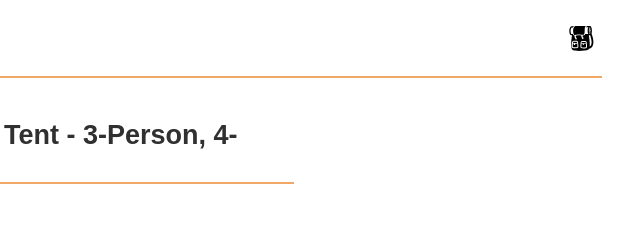
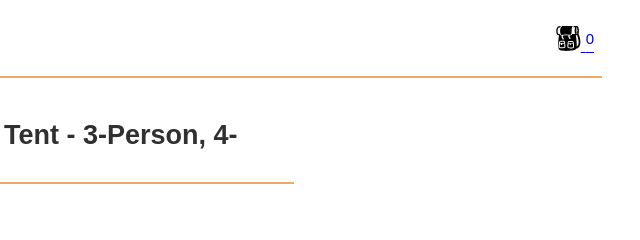
Before and after one commit to Barisitom/WDD330-sleepoutside, a website built with Vite: page src/product_pages/northface-alpine-3.html in a window 1280 px wide. Shown: the top 240 px of the page, 578-1218 px from the left. Built offline with nearby package versions, Linux system fonts and the light colour scheme.

Commit message:
Update northface-alpine-3.html

```diff
--- a/src/product_pages/northface-alpine-3.html
+++ b/src/product_pages/northface-alpine-3.html
@@ -50,6 +50,7 @@
             <!-- <text x="0" y="115" fill="#000000" font-size="5px" font-weight="bold" font-family="'Helvetica Neue', Helvetica, Arial-Unicode, Arial, Sans-serif">Created by Natalia Woodroffe</text>
             <text x="0" y="120" fill="#000000" font-size="5px" font-weight="bold" font-family="'Helvetica Neue', Helvetica, Arial-Unicode, Arial, Sans-serif">from the Noun Project</text> -->
           </svg>
+          <sup class="cart-count">0</sup>
         </a>
       </div>
     </header>
```
